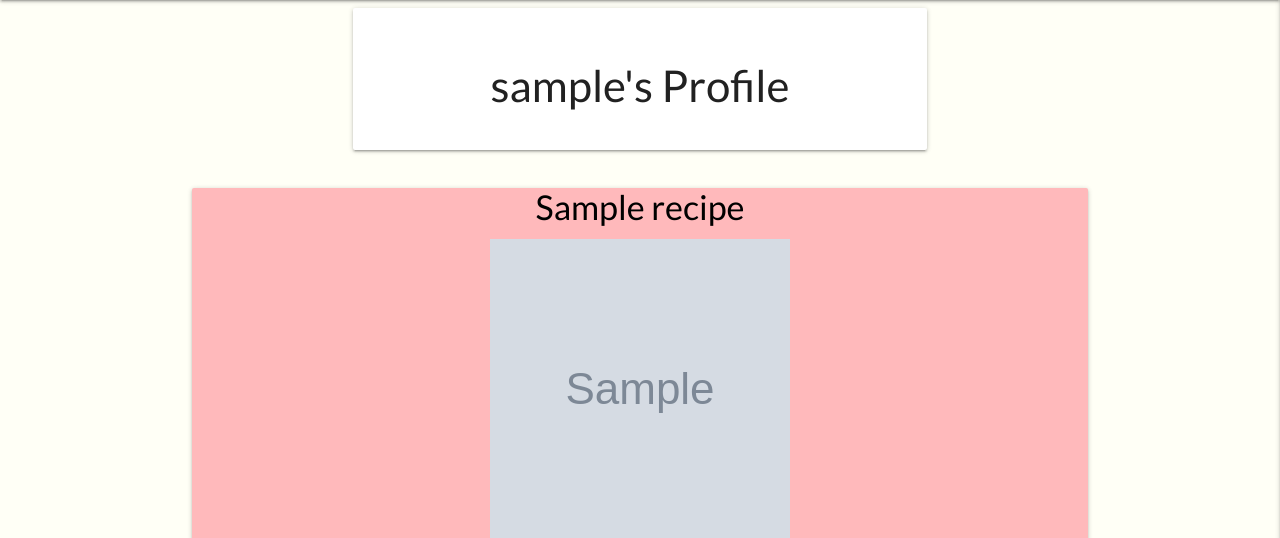
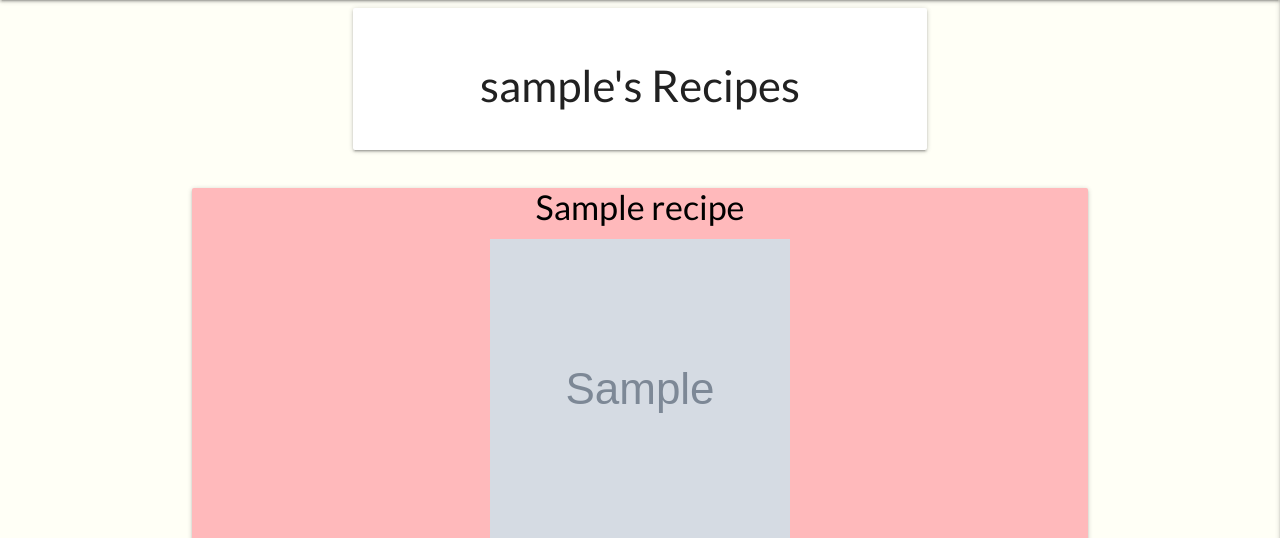
Before and after one commit to AndrewDarwin/ms3smoothieshack, a Flask app: page /profile/1 in a window 1280 px wide. Shown: the part 64-602 px from the top of the page. Run offline with Flask 2, Linux system fonts and the light colour scheme; the visitor is signed in with stand-in values (Sample User, id 1); grey boxes marked "Sample" are stand-in pictures; a database or web service that is not in the repository returns one stand-in record (values such as "Sample title"); some libraries are stand-ins or nearby versions.

Commit message:
cleaned up add recipe code

```diff
--- a/templates/add_recipe.html
+++ b/templates/add_recipe.html
@@ -86,10 +86,10 @@
             </div>
 
             <!-- Add Recipe button -->
-           <div class="row">
-            <div class="col s12 center-align">
+           <div class="row"></div>
+            <div class="col s12 center-align"></div>
                 <button type="submit" class="btn-large blue darken-4 text-shadow">
-                    Add Recipe</i>
+                    Add Recipe
                 </button>
             </div>
         </div>
--- a/templates/profile.html
+++ b/templates/profile.html
@@ -5,7 +5,7 @@
         <div class="col s12 m8 offset-m2">
             <div class="card-panel">
                 <h3 class="center-align">
-                    {{ username }}'s Profile
+                    {{ username }}'s Recipes
                 </h3>
             </div>
         </div>
```
